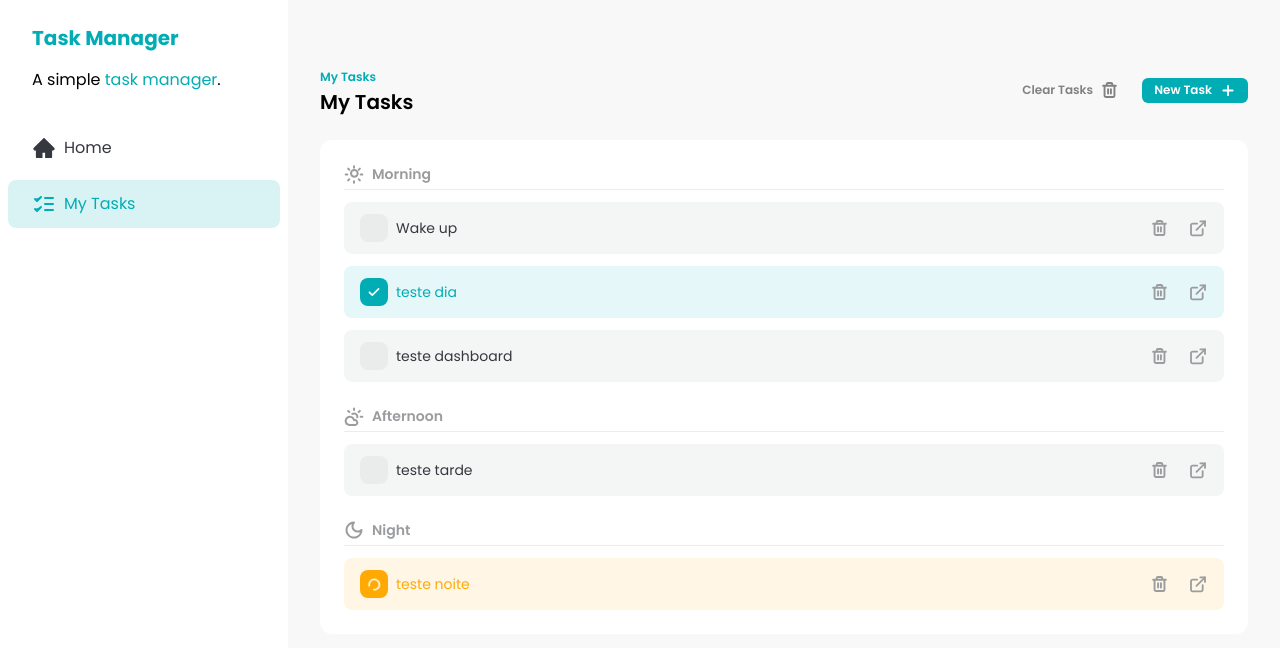
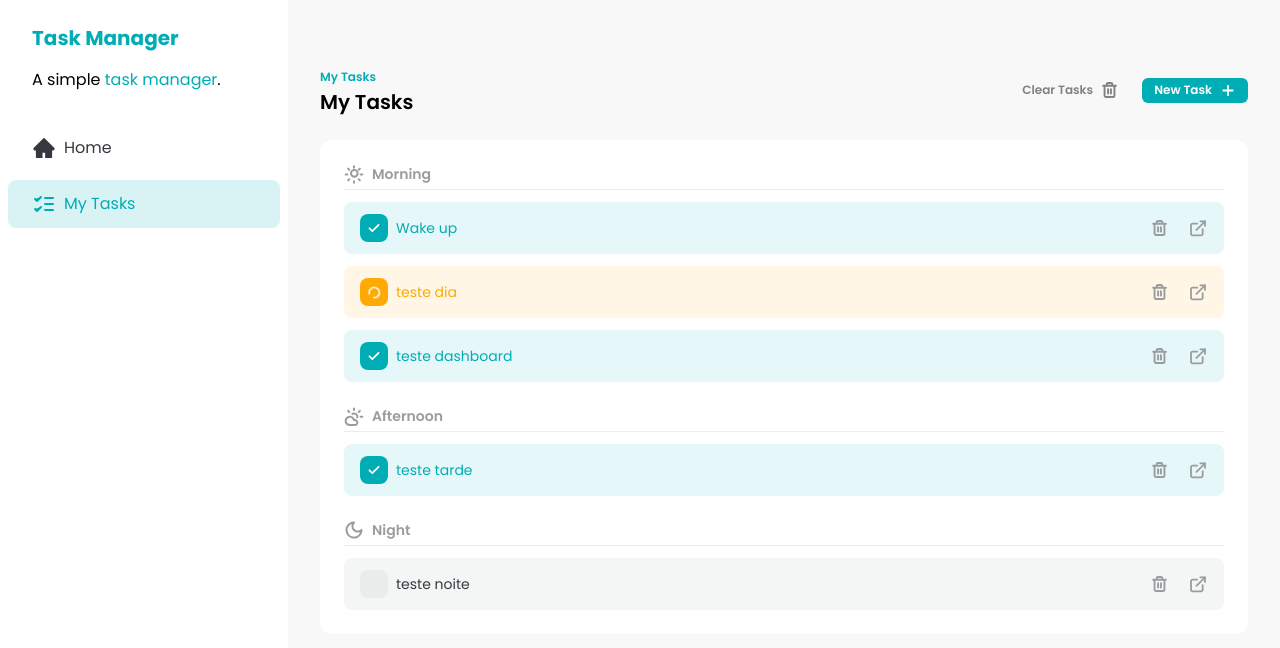
Before and after one commit to guitessmann09/fsc-task-manager, a React (Vite) app: page /tasks in a window 1280 px wide. Shown: the top 648 px of the page. Built offline with nearby package versions, Linux system fonts and the light colour scheme; data requests are answered from the project's data file.

Commit message:
feat: ensure task status is updated via api

```diff
--- a/db.json
+++ b/db.json
@@ -5,35 +5,35 @@
       "title": "Wake up",
       "time": "morning",
       "description": "Wake up 8am",
-      "status": "not_started"
+      "status": "done"
     },
     {
       "id": "f82d9ee6-575b-4dc4-9428-55b3bc7ba31b",
       "title": "teste tarde",
       "time": "afternoon",
       "description": "teste tarde",
-      "status": "not_started"
+      "status": "done"
     },
     {
       "id": "c9138f88-720c-4ca7-87b5-570561b3581a",
       "title": "teste noite",
       "time": "evening",
       "description": "teste noite",
-      "status": "in_progress"
+      "status": "not_started"
     },
     {
       "id": "d16a74da-c3ed-4d59-91c5-84acac7882c4",
       "title": "teste dia",
       "time": "morning",
       "description": "teste dia",
-      "status": "done"
+      "status": "in_progress"
     },
     {
       "id": "feb50718-7134-4ed8-81ff-40d6fc635483",
       "title": "teste dashboard",
       "time": "morning",
       "description": "teste dashboard",
-      "status": "not_started"
+      "status": "done"
     }
   ]
 }
--- a/src/components/TaskItem.jsx
+++ b/src/components/TaskItem.jsx
@@ -8,10 +8,12 @@ import {
   TrashIcon,
 } from '../assets/icons/index.js'
 import { useDeleteTask } from '../hooks/data/use-delete-task.js'
+import { useUpdateTask } from '../hooks/data/use-update-task.js'
 import Button from './Button'
 
-const TaksItem = ({ task, handleCheckboxClick }) => {
+const TaksItem = ({ task }) => {
   const { mutate: deleteTask, isPending } = useDeleteTask(task.id)
+  const { mutate } = useUpdateTask(task.id)
 
   const handleDeleteClick = async () => {
     deleteTask(undefined, {
@@ -37,6 +39,30 @@ const TaksItem = ({ task, handleCheckboxClick }) => {
       return 'bg-brand-dark-blue bg-opacity-5 text-brand-dark-blue'
     }
   }
+
+  const getNewStatus = () => {
+    if (task.status === 'not_started') {
+      return 'in_progress'
+    }
+
+    if (task.status === 'in_progress') {
+      return 'done'
+    }
+    return 'not_started'
+  }
+
+  const handleCheckboxClick = () => {
+    mutate(
+      {
+        status: getNewStatus(),
+      },
+      {
+        onSuccess: () => toast.success('Task status updated successfully.'),
+        onError: () => toast.error('Error updating task status!'),
+      }
+    )
+  }
+
   return (
     <div
       className={`flex items-center justify-between gap-2 rounded-lg bg-opacity-10 px-4 py-3 text-sm ${getStatusClasses()}`}
@@ -49,7 +75,7 @@ const TaksItem = ({ task, handleCheckboxClick }) => {
             type="checkbox"
             checked={task.status === 'done'}
             className="absolute h-full w-full cursor-pointer opacity-0"
-            onChange={() => handleCheckboxClick(task.id)}
+            onChange={handleCheckboxClick}
           />
           {task.status === 'done' && <CheckIcon />}
           {task.status === 'in_progress' && (
--- a/src/components/Tasks.jsx
+++ b/src/components/Tasks.jsx
@@ -1,42 +1,15 @@
-import { useQueryClient } from '@tanstack/react-query'
-import { toast } from 'sonner'
-
 import { CloudSunIcon, MoonIcon, SunIcon } from '../assets/icons/index.js'
 import { useGetTasks } from '../hooks/data/use-get-tasks.js'
-import { taskQueryKeys } from '../keys/queries.js'
 import Header from './Header.jsx'
 import TaksItem from './TaskItem.jsx'
 import TasksSeparator from './TasksSeparator.jsx'
 
 const Tasks = () => {
-  const queryClient = useQueryClient()
   const { data: tasks } = useGetTasks()
 
   const morningTasks = tasks?.filter((task) => task.time === 'morning')
   const afternoonTasks = tasks?.filter((task) => task.time === 'afternoon')
   const eveningTasks = tasks?.filter((task) => task.time === 'evening')
-
-  const handleTaskCheckboxClick = (taskId) => {
-    const newTasks = tasks.map((task) => {
-      if (task.id !== taskId) {
-        return task
-      }
-      if (task.status === 'not_started') {
-        toast.success('Task started successfully')
-        return { ...task, status: 'in_progress' }
-      }
-      if (task.status === 'in_progress') {
-        toast.success('Task completed successfully')
-        return { ...task, status: 'done' }
-      }
-      if (task.status === 'done') {
-        toast.success('Task reset successfully')
-        return { ...task, status: 'not_started' }
-      }
-      return task
-    })
-    queryClient.setQueryData(taskQueryKeys.getAll(), newTasks)
-  }
 
   return (
     <div className="w-full space-y-6 px-8 py-16">
@@ -50,11 +23,7 @@ const Tasks = () => {
             </p>
           )}
           {morningTasks?.map((task) => (
-            <TaksItem
-              key={task.id}
-              task={task}
-              handleCheckboxClick={handleTaskCheckboxClick}
-            />
+            <TaksItem key={task.id} task={task} />
           ))}
         </div>
 
@@ -66,11 +35,7 @@ const Tasks = () => {
             </p>
           )}
           {afternoonTasks?.map((task) => (
-            <TaksItem
-              key={task.id}
-              task={task}
-              handleCheckboxClick={handleTaskCheckboxClick}
-            />
+            <TaksItem key={task.id} task={task} />
           ))}
         </div>
 
@@ -82,11 +47,7 @@ const Tasks = () => {
             </p>
           )}
           {eveningTasks?.map((task) => (
-            <TaksItem
-              key={task.id}
-              task={task}
-              handleCheckboxClick={handleTaskCheckboxClick}
-            />
+            <TaksItem key={task.id} task={task} />
           ))}
         </div>
       </div>
--- a/src/hooks/data/use-update-task.js
+++ b/src/hooks/data/use-update-task.js
@@ -10,9 +10,10 @@ export const useUpdateTask = (taskId) => {
     mutationKey: taskMutationKeys.updateTask(taskId),
     mutationFn: async (data) => {
       const { data: updatedTask } = await api.patch(`/tasks/${taskId}`, {
-        title: data.title.trim(),
-        description: data.description.trim(),
-        time: data.time,
+        title: data?.title?.trim(),
+        description: data?.description?.trim(),
+        time: data?.time,
+        status: data?.status,
       })
       queryClient.setQueryData(taskQueryKeys.getAll(), (oldTasks) => {
         return oldTasks.map((task) => {
```
